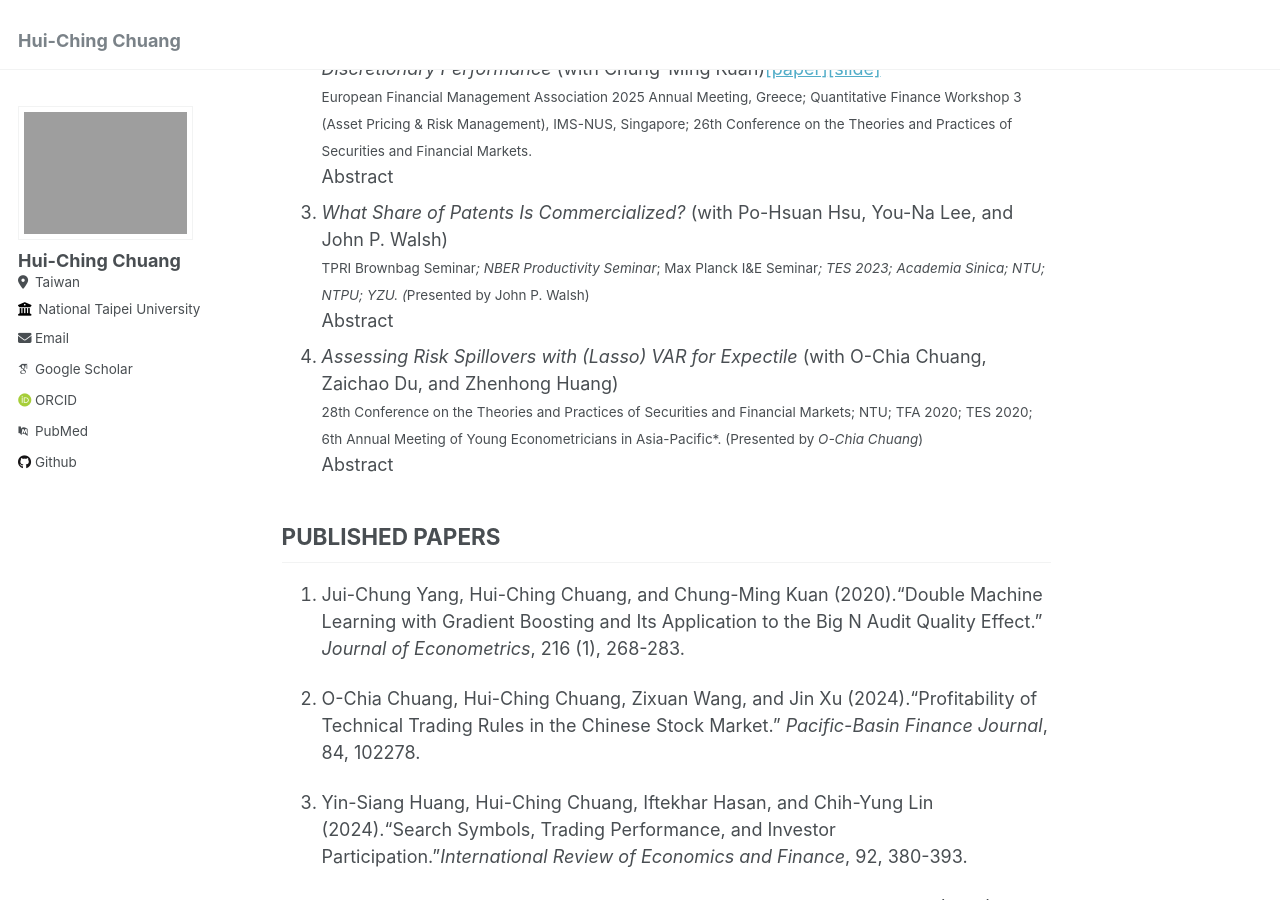
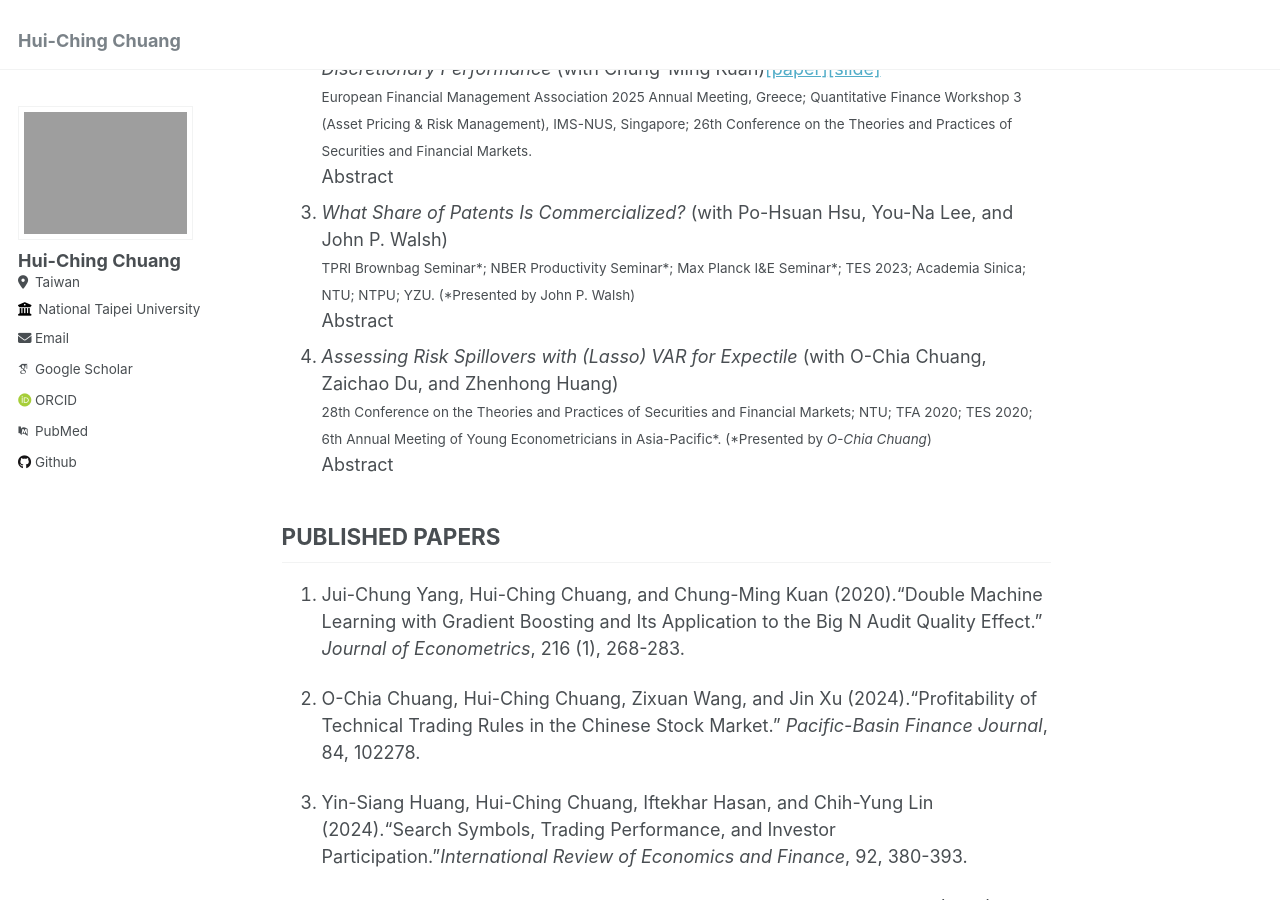
Before and after one commit to hcchuang/hcchuang.github.io, a Jekyll site: the page built from _pages/about.md, in a window 1280 px wide and 900 px high, scrolled down 474 px. Built offline with Jekyll 4.4.1, drawn with Linux system fonts in a browser that asks for light colours; some web fonts are replaced.

```diff
--- a/_pages/about.md
+++ b/_pages/about.md
@@ -61,7 +61,7 @@ Hui-Ching Chuang is an Associate Professor in the Department of Statistics at Na
    </details>
 
 4. _What Share of Patents Is Commercialized?_ (with Po-Hsuan Hsu, You-Na Lee, and John P. Walsh)
-   <small>TPRI Brownbag Seminar*; NBER Productivity Seminar*; Max Planck I&amp;E Seminar*; TES 2023; Academia Sinica; NTU; NTPU; YZU. (*Presented by John P. Walsh)</small>
+   <small>TPRI Brownbag Seminar\*; NBER Productivity Seminar\*; Max Planck I&amp;E Seminar\*; TES 2023; Academia Sinica; NTU; NTPU; YZU. (\*Presented by John P. Walsh)</small>
    <details>
      <summary>Abstract</summary>
      <div class="abstract-body">
@@ -75,7 +75,7 @@ Hui-Ching Chuang is an Associate Professor in the Department of Statistics at Na
    </details>
 
 5. _Assessing Risk Spillovers with (Lasso) VAR for Expectile_ (with O-Chia Chuang, Zaichao Du, and Zhenhong Huang)
-   <small>28th Conference on the Theories and Practices of Securities and Financial Markets; NTU; TFA 2020; TES 2020; 6th Annual Meeting of Young Econometricians in Asia-Pacific*. (Presented by <em>O-Chia Chuang</em>)</small>
+   <small>28th Conference on the Theories and Practices of Securities and Financial Markets; NTU; TFA 2020; TES 2020; 6th Annual Meeting of Young Econometricians in Asia-Pacific\*. (\*Presented by <em>O-Chia Chuang</em>)</small>
    <details>
      <summary>Abstract</summary>
      <div class="abstract-body">
```
